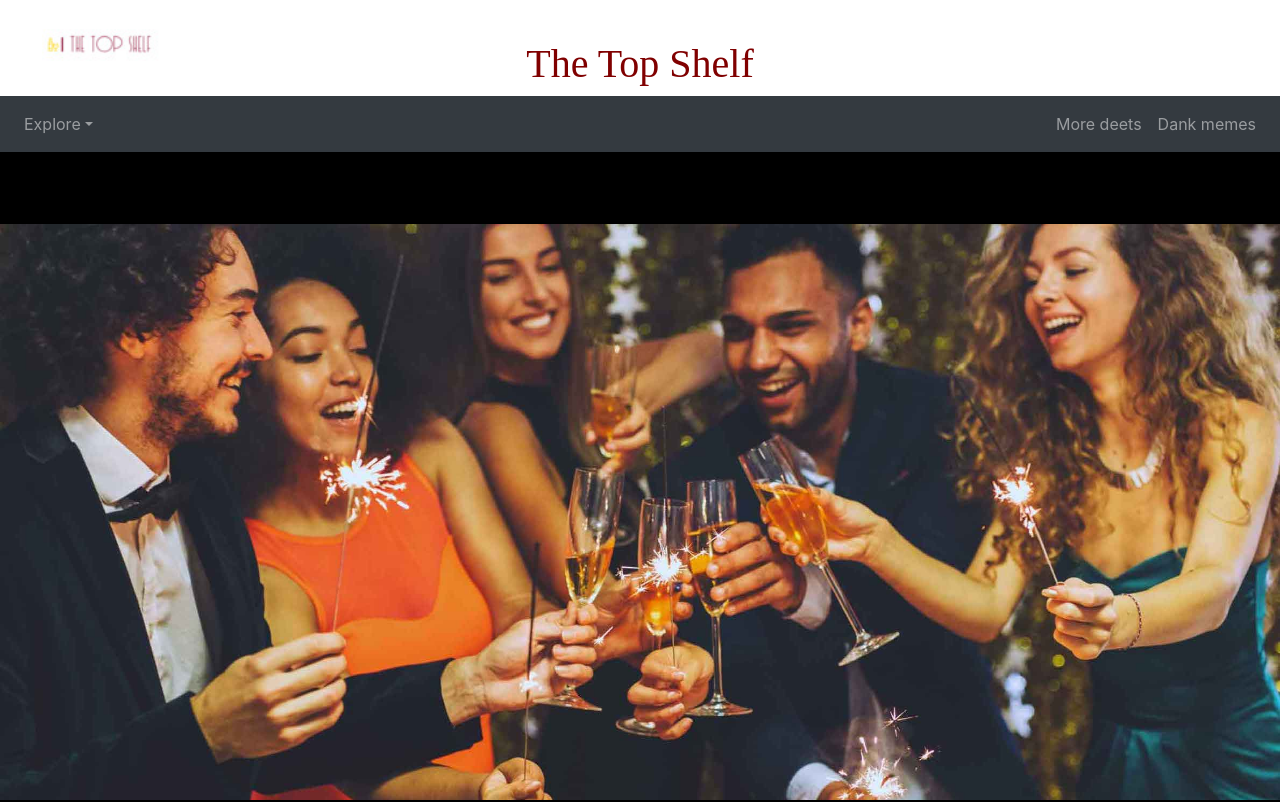
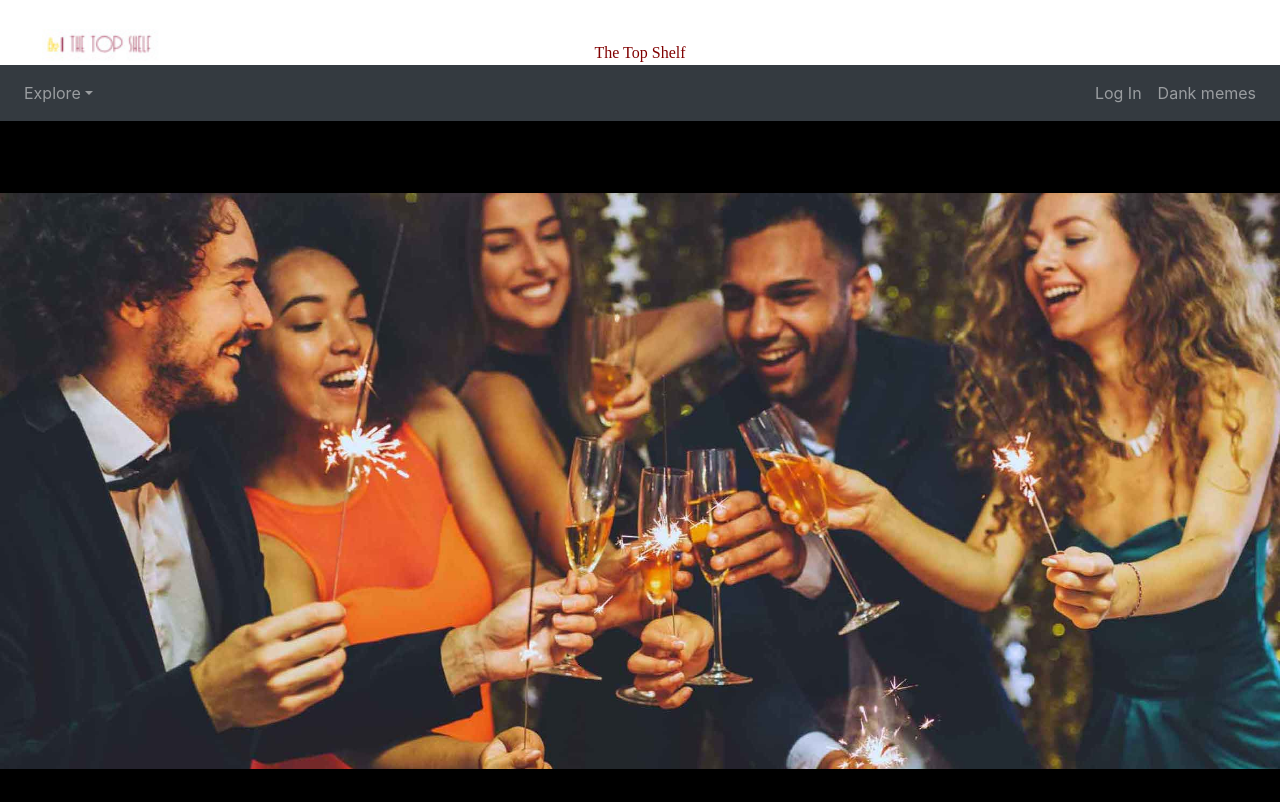
Before and after one commit to mcruzpr86/theTopShelf, a React (Create React App) app in the folder client/: page / in a window 1280 px wide. Shown: the top 802 px of the page. Built offline with nearby package versions, Linux system fonts and the light colour scheme; a web font is replaced by a local one.

Commit message:
edited links and added home button

```diff
--- a/client/src/App.js
+++ b/client/src/App.js
@@ -3,7 +3,7 @@ import Navbar from './components/Navbar/navbar';
 import Logo from './components/logoandimage/logoandimage';
 import MainContent from './components/MainContent/maincontent';
 import './App.css';
-import Slider from './components/carousel/Slider';
+import Slider from './components/carousel/Slider.js';
 import * as ReactBootStrap from "react-bootstrap";
 import ImgLogo from './components/imgLogo/imgLogo'
 
--- a/client/src/Components/Navbar/navbar.js
+++ b/client/src/Components/Navbar/navbar.js
@@ -22,7 +22,7 @@ function Navbar() {
                 </ReactBootStrap.Nav>
 
                 <ReactBootStrap.Nav>
-                    <ReactBootStrap.Nav.Link href="#deets">More deets</ReactBootStrap.Nav.Link>
+                    <ReactBootStrap.Nav.Link href="./">Log In</ReactBootStrap.Nav.Link>
                     <ReactBootStrap.Nav.Link eventKey={2} href="#memes">
                         Dank memes
         </ReactBootStrap.Nav.Link>
--- a/client/src/Components/imgLogo/imgLogo.js
+++ b/client/src/Components/imgLogo/imgLogo.js
@@ -6,6 +6,6 @@ console.log(logo); // /logo.84287d09.png
 
 function ImgLogo() {
 
-  return <img className='imgLogo' src={logo} alt="Logo" />;
+  return <a href="/"><img className='imgLogo' src={logo} alt="Logo" /></a> ;
 }
 export default ImgLogo;
--- a/client/src/components/logoandimage/logoandimage.js
+++ b/client/src/components/logoandimage/logoandimage.js
@@ -5,7 +5,7 @@ function Logo() {
 
     return (
         <div>
-            <h1 className='logo'>The Top Shelf</h1>
+            <a href="/" className='logo'>The Top Shelf</a>
         </div>
     )
 }
```
Also changed, not shown: client/package.json (+6 -1 lines), client/src/Components/Navbar/LoginButton.js (added, +10 -0 lines), 1 other file (tests, documents, lock files or other folders).
